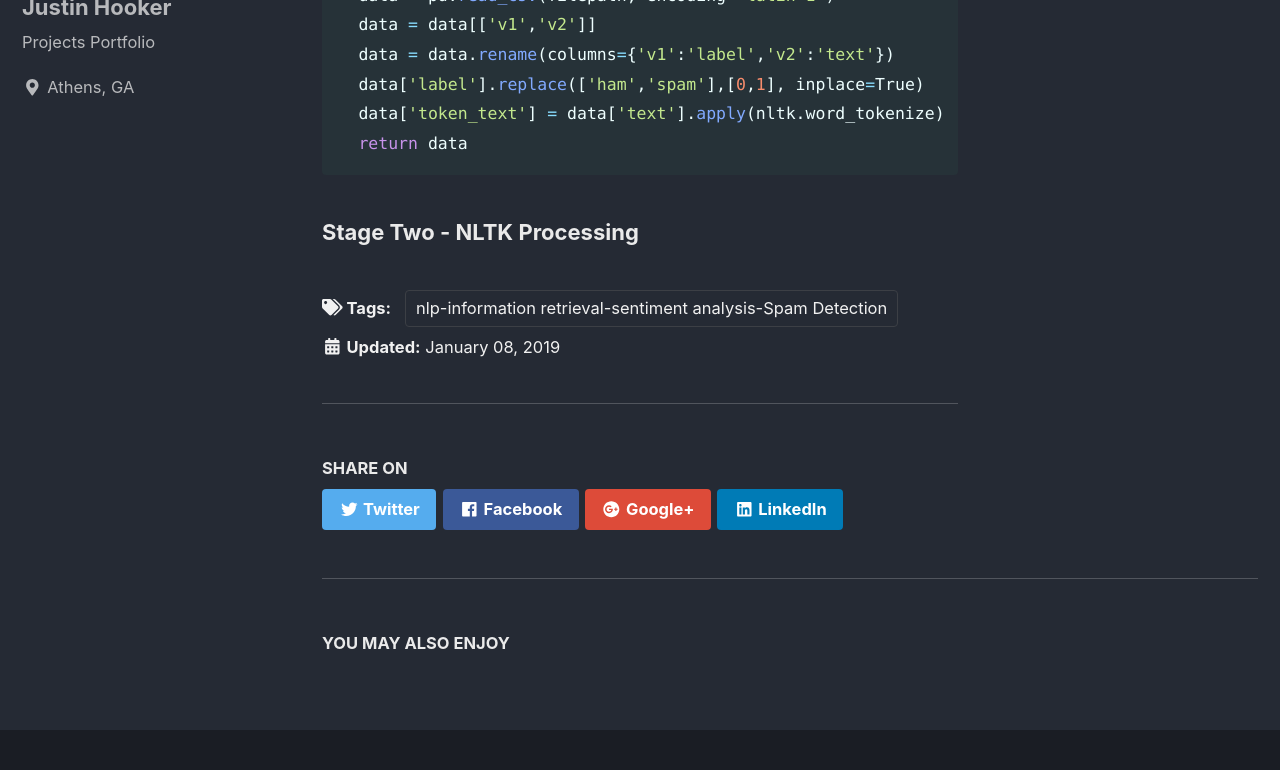
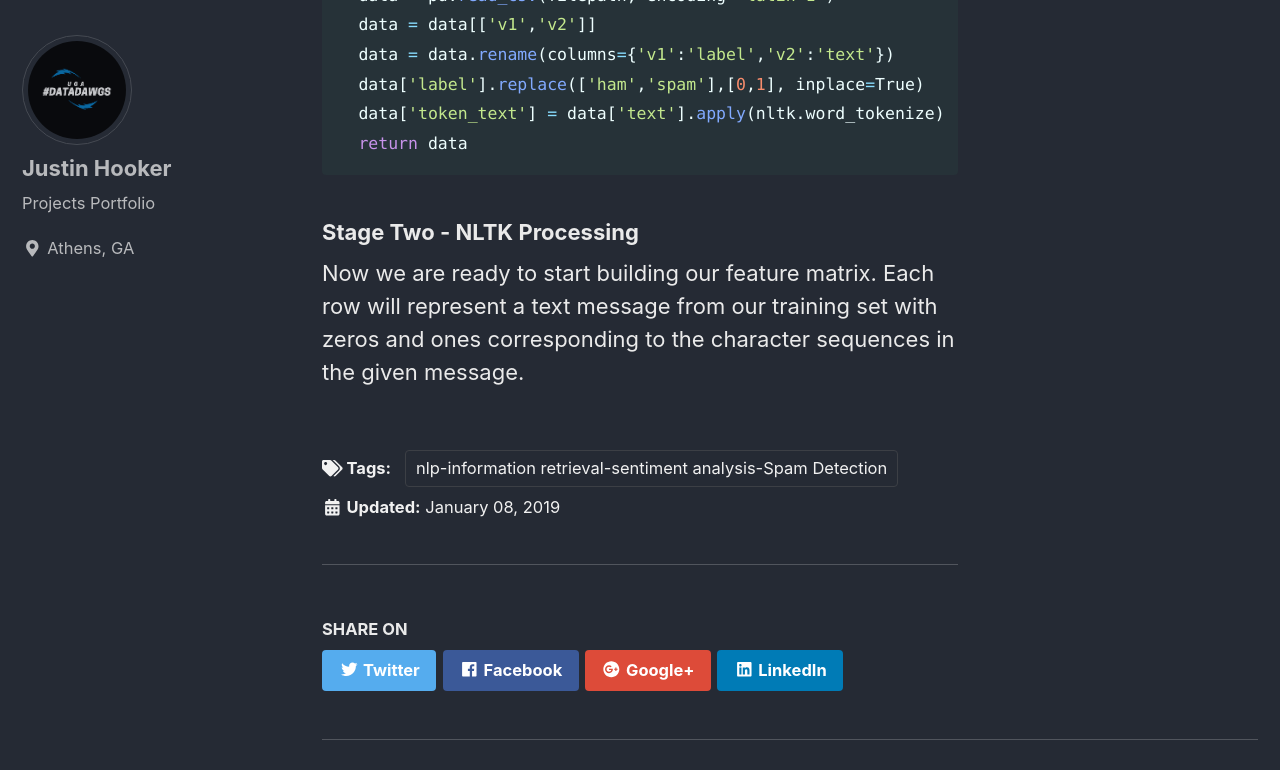
Before and after one commit to L0rdM0rd/L0rdM0rd.github.io, a Jekyll site: the page built from _posts/2019-01-08-spam.md, in a window 1280 px wide and 900 px high, scrolled down 2892 px, cut to the strip 0-770 px from the top of the window. Built offline with Jekyll 4.4.1, drawn with Linux system fonts in a browser that asks for light colours; cached includes are drawn as plain includes; nearby versions of some CDN libraries.

Commit message:
nltk mag

````diff
--- a/_posts/2019-01-08-spam.md
+++ b/_posts/2019-01-08-spam.md
@@ -24,7 +24,7 @@
 
 Alright, let's import our dataset and take care of some cleaning. We'll drop a few unnecessary columns, rename the ones we're keeping, and map 'ham' and 'spam' entries from our target to zeros and ones. Our final preprocessing step is to convert each text message into a list of character sequences, which is also known as tokenizing. All of this work can be done using two python libraries: pandas and nltk. The nltk package provides functionality specific to the natural language processing domain, while pandas is a general platform for data analysis. Let's have a look at a few tokenized messages.
 
-<img src="{{l0rdm0rd.github.io}}/images/spam/token-text.png" alt="Token-Text">
+![NLTK magic]({{site.url}}/_posts/images/spam/token-text.png)
 
 As seen from the image, each message is now a list of character sequences. All of the associated code can be found on my [GitHub](https://github.com/l0rdm0rd) but this is the small function used for the preprocessing:
 ```python
@@ -38,3 +38,5 @@
 ```
 
 ### Stage Two - NLTK Processing
+
+Now we are ready to start building our feature matrix. Each row will represent a text message from our training set with zeros and ones corresponding to the character sequences in the given message.
````
